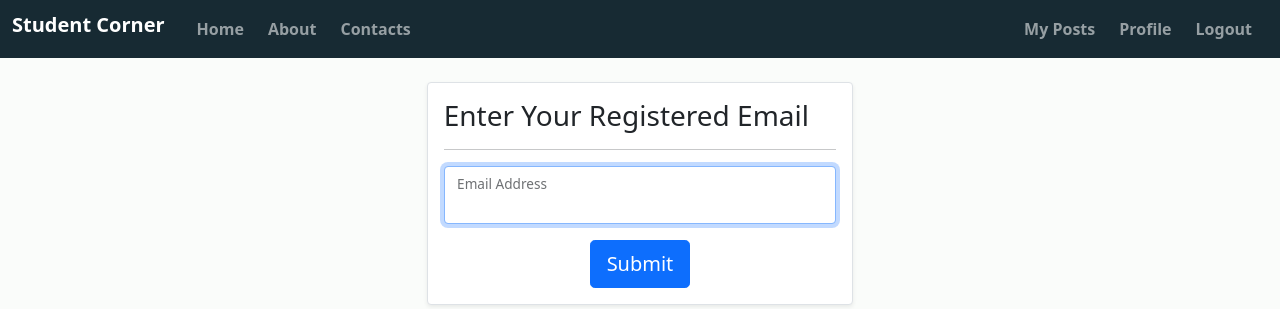
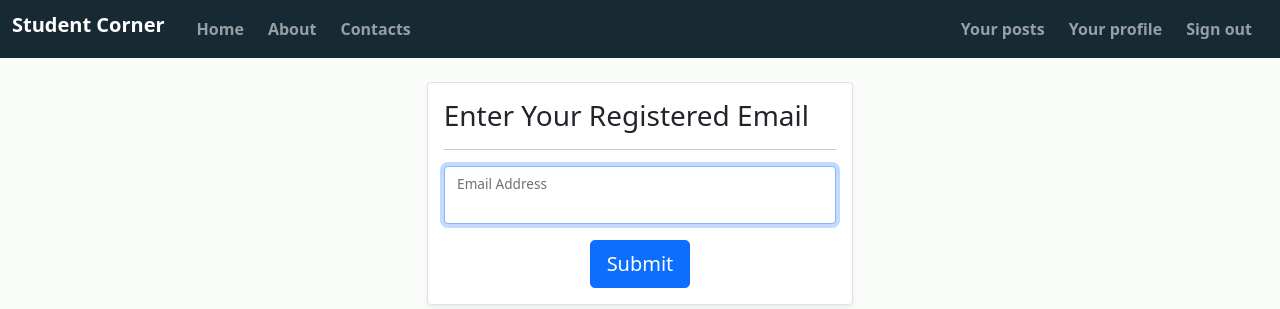
Before and after one commit to Mbye20/student_corner, a Flask app: page /resend_confirmation in a window 1280 px wide. Shown: the top 309 px of the page. Run offline with Flask 2, Linux system fonts and the light colour scheme; the visitor is signed in with stand-in values (Sample User, id 1); some libraries are stand-ins or nearby versions.

Commit message:
navbar changed

```diff
--- a/stud_corner/templates/navbar.html
+++ b/stud_corner/templates/navbar.html
@@ -25,21 +25,21 @@
             <ul class="navbar-nav ms-auto mb-lg-0">
                 {% if current_user.is_authenticated %}
                     <li class="nav-item mx-lg-2">
-                        <a class="nav-link fw-bold {% if active_page=='post' %}active{%endif %}" aria-current="page" href="{{ url_for('views.post') }}">My Posts</a>
+                        <a class="nav-link fw-bold {% if active_page=='post' %}active{%endif %}" aria-current="page" href="{{ url_for('views.post') }}">Your posts</a>
                     </li>
                     <li class="nav-item me-lg-2">
-                        <a class="nav-link fw-bold {% if active_page=='profile' %}active{%endif %}" aria-current="page" href="{{ url_for('views.profile') }}">Profile</a>
+                        <a class="nav-link fw-bold {% if active_page=='profile' %}active{%endif %}" aria-current="page" href="{{ url_for('views.profile') }}">Your profile</a>
                     </li>
                     <li class="nav-item me-lg-2">
-                        <a class="nav-link fw-bold" href="{{ url_for('auth.logout') }}">Logout</a>
+                        <a class="nav-link fw-bold" href="{{ url_for('auth.logout') }}">Sign out</a>
                     </li>
                 {% else %}
 
                     <li class="nav-item me-lg-2">
-                        <a class="nav-link fw-bold {% if active_page=='login' %}active{%endif %}" aria-current="page" href="{{ url_for('auth.login') }}">Login</a>
+                        <a class="nav-link fw-bold {% if active_page=='login' %}active{%endif %}" aria-current="page" href="{{ url_for('auth.login') }}">Sign in</a>
                     </li>
                     <li class="nav-item me-lg-2">
-                        <a class="nav-link fw-bold {% if active_page=='signup' %}active{%endif %}" aria-current="page" href="{{ url_for('auth.signup') }}">Sign Up</a>
+                        <a class="nav-link fw-bold {% if active_page=='signup' %}active{%endif %}" aria-current="page" href="{{ url_for('auth.signup') }}">Sign up</a>
                     </li>
                 {% endif %}
 
```
Also changed, not shown: stud_corner/studentcorner.sqlite3.
